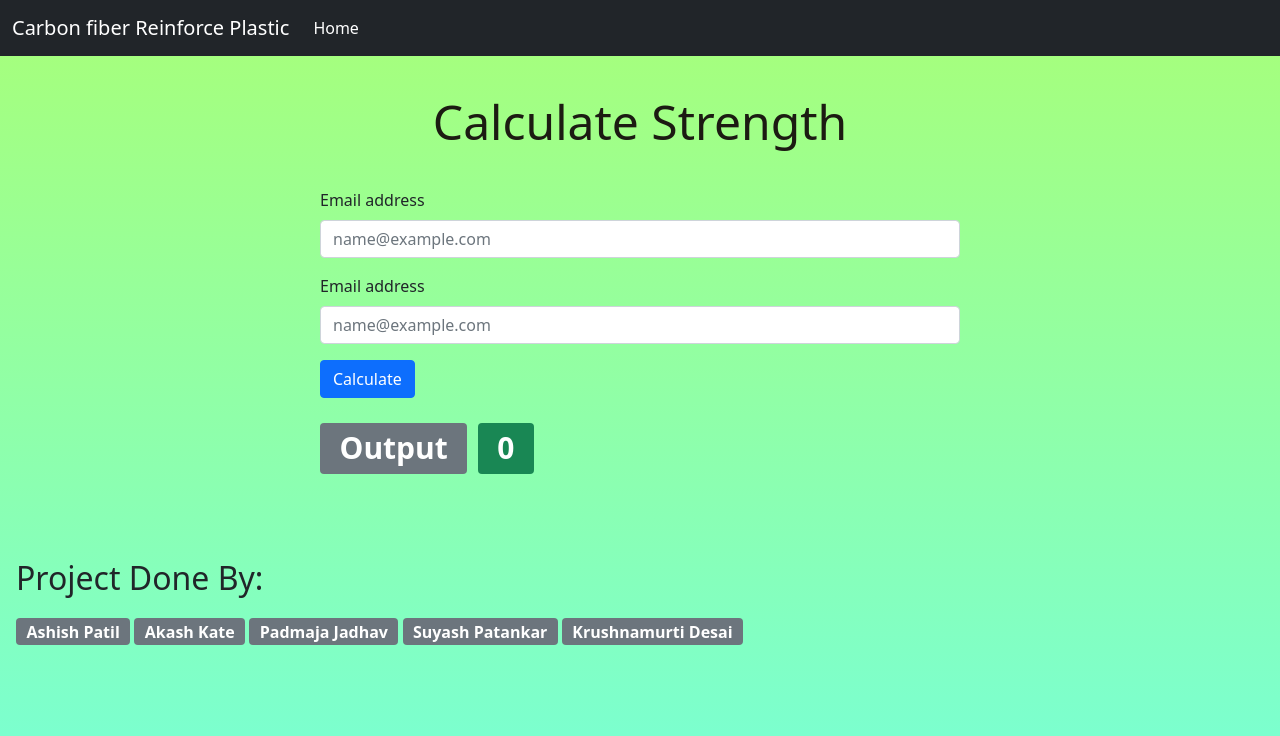
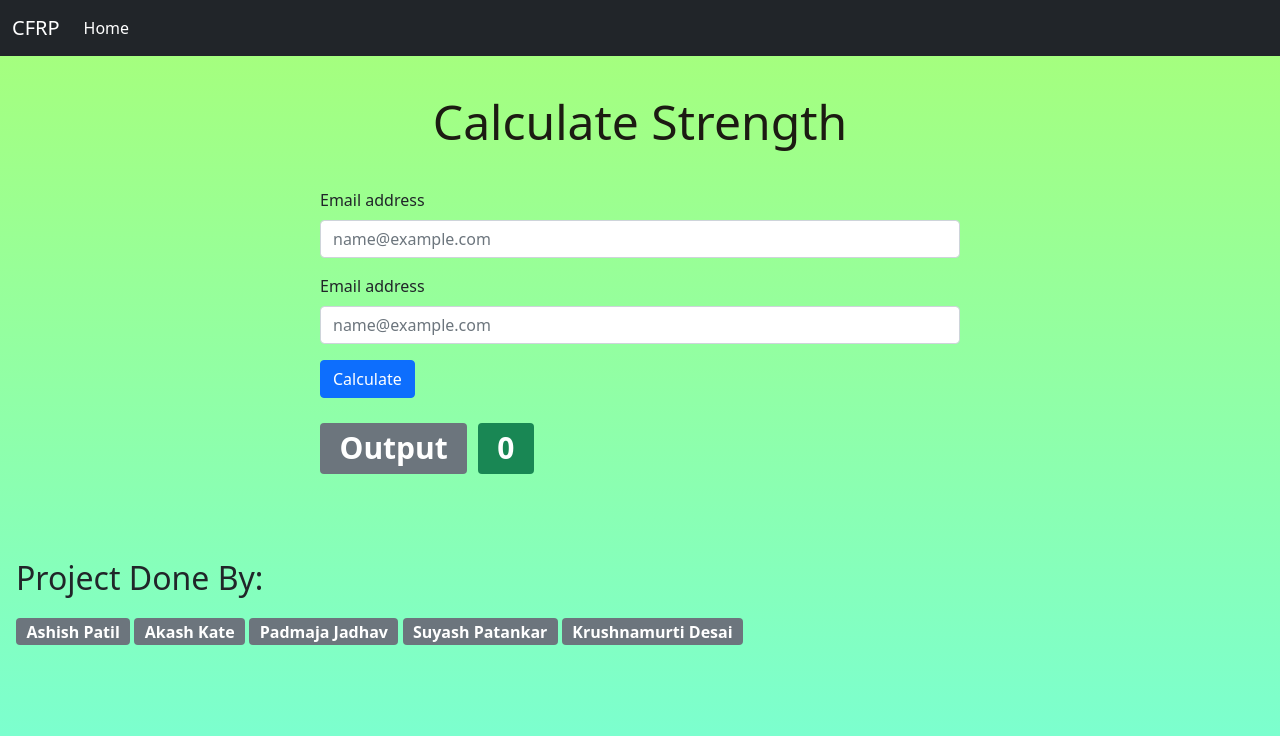
Before and after one commit to SainathPatil001/civil-project, a plain HTML site: page index.html in a window 1280 px wide. Drawn offline with nearby package versions, Linux system fonts and the light colour scheme.

Commit message:
Navbar Title Changed

```diff
--- a/index.html
+++ b/index.html
@@ -84,7 +84,7 @@ overflow-x:hidden ;
 
     <nav class="navbar navbar-expand-lg navbar-dark bg-dark">
         <div class="container-fluid">
-          <a class="navbar-brand" href="#">Carbon fiber Reinforce Plastic</a>
+          <a class="navbar-brand" href="#">CFRP</a>
           <button class="navbar-toggler" type="button" data-bs-toggle="collapse" data-bs-target="#navbarSupportedContent" aria-controls="navbarSupportedContent" aria-expanded="false" aria-label="Toggle navigation">
             <span class="navbar-toggler-icon"></span>
           </button>
```
